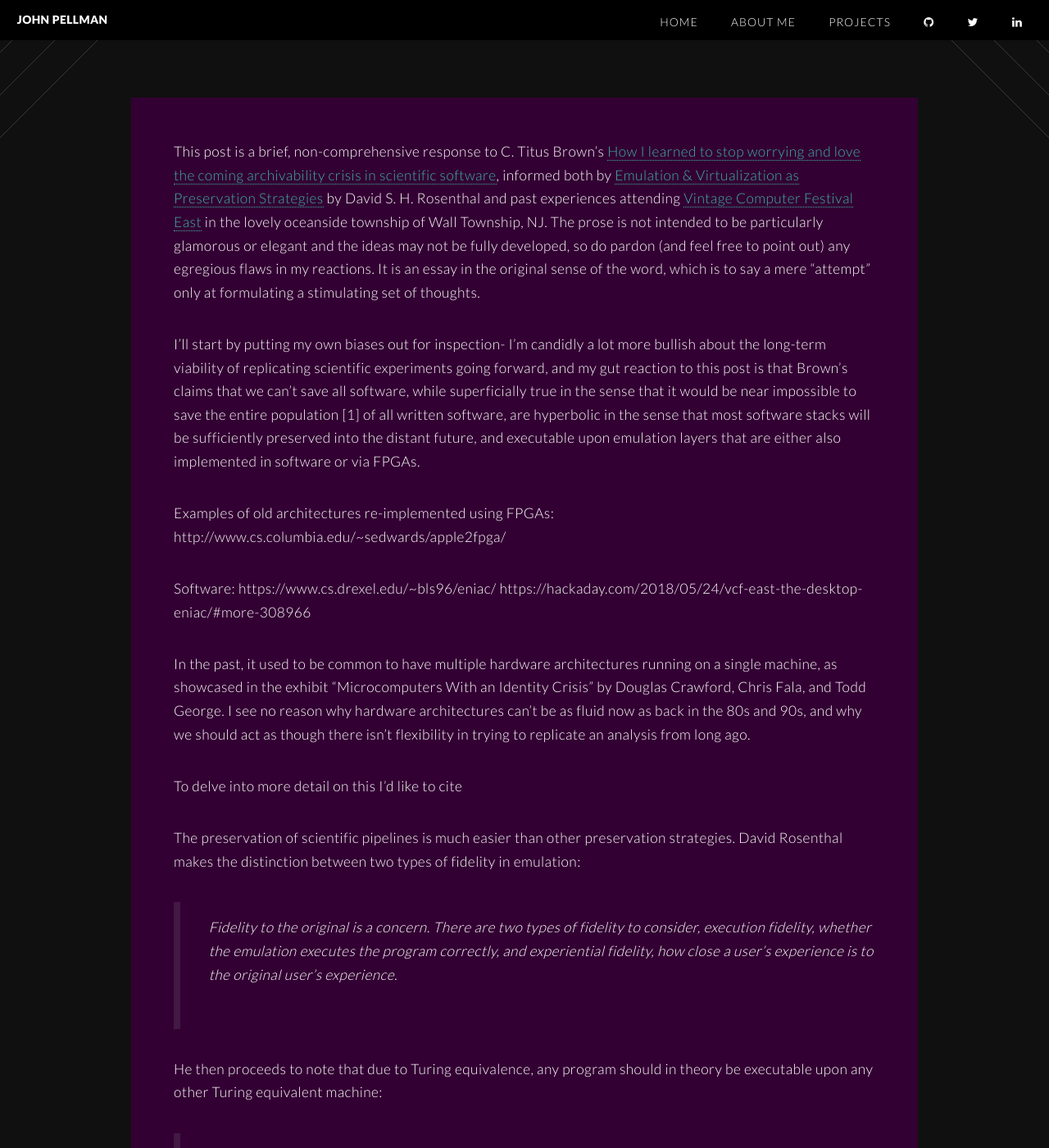
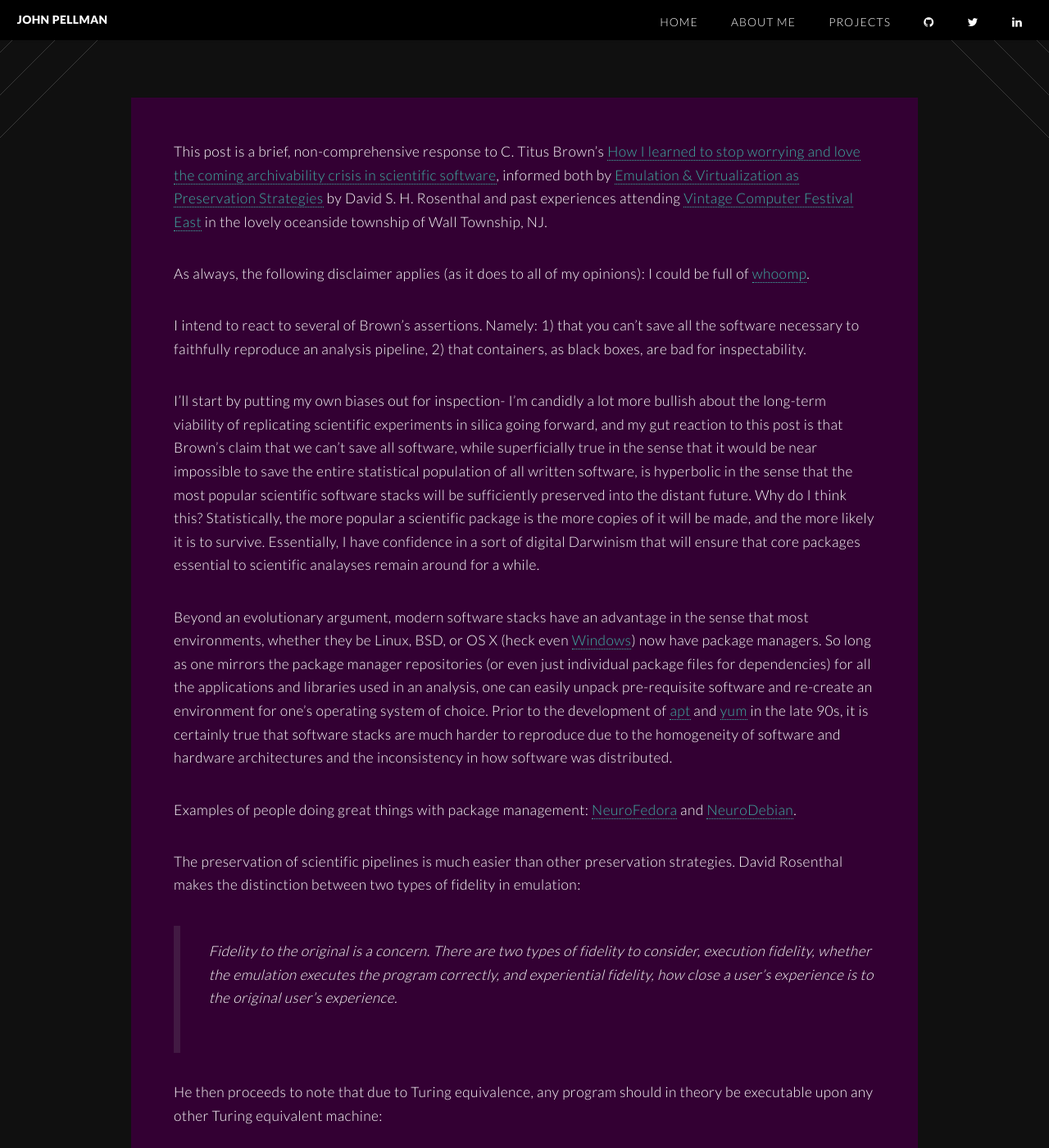
Before and after one commit to jpellman/jpellman.github.io, a Jekyll site: the page built from _posts/2018-10-29-long-term-preservation-scientific-pipelines.md, in a window 1280 px wide and 1400 px high, scrolled down 719 px. Shown: the whole window at 82% size. Built offline with Jekyll 4.4.1, drawn with Linux system fonts in a browser that asks for light colours; some of the changed text lies outside the part shown.

Commit message:
A little bit more structure, and one idea that might be original.

```diff
--- a/_posts/2018-10-29-long-term-preservation-scientific-pipelines.md
+++ b/_posts/2018-10-29-long-term-preservation-scientific-pipelines.md
@@ -5,20 +5,17 @@ date:   2018-10-29 23:59:59
 permalink: /scientific-archivability.html
 ---
 
-This post is a brief, non-comprehensive response to C. Titus Brown's [How I learned to stop worrying and love the coming archivability crisis in scientific software](http://ivory.idyll.org/blog/2017-pof-software-archivability.html), informed both by [Emulation & Virtualization as Preservation Strategies](https://mellon.org/media/filer_public/0c/3e/0c3eee7d-4166-4ba6-a767-6b42e6a1c2a7/rosenthal-emulation-2015.pdf) by David S. H. Rosenthal and past experiences attending [Vintage Computer Festival East](http://vcfed.org/wp/festivals/vintage-computer-festival-east/) in the lovely oceanside township of Wall Township, NJ.  The prose is not intended to be particularly glamorous or elegant and the ideas may not be fully developed, so do pardon (and feel free to point out) any egregious flaws in my reactions.  It is an essay in the original sense of the word, which is to say a mere "attempt" only at formulating a stimulating set of thoughts.
+This post is a brief, non-comprehensive response to C. Titus Brown's [How I learned to stop worrying and love the coming archivability crisis in scientific software](http://ivory.idyll.org/blog/2017-pof-software-archivability.html), informed both by [Emulation & Virtualization as Preservation Strategies](https://mellon.org/media/filer_public/0c/3e/0c3eee7d-4166-4ba6-a767-6b42e6a1c2a7/rosenthal-emulation-2015.pdf) by David S. H. Rosenthal and past experiences attending [Vintage Computer Festival East](http://vcfed.org/wp/festivals/vintage-computer-festival-east/) in the lovely oceanside township of Wall Township, NJ.
 
-I'll start by putting my own biases out for inspection- I'm candidly a lot more bullish about the long-term viability of replicating scientific experiments going forward, and my gut reaction to this post is that Brown's claims that we can't save *all* software, while superficially true in the sense that it would be near impossible to save the entire population [1] of all written software, are hyperbolic in the sense that most software stacks will be sufficiently preserved into the distant future, and executable upon emulation layers that are either also implemented in software or via FPGAs.
+As always, the following disclaimer applies (as it does to all of my opinions): I could be full of [whoomp](https://www.youtube.com/watch?v=1Gmn-XFGZws).
 
-Examples of old architectures re-implemented using FPGAs:
-http://www.cs.columbia.edu/~sedwards/apple2fpga/
+I intend to react to several of Brown's assertions.  Namely: 1) that you can't save all the software necessary to faithfully reproduce an analysis pipeline, 2) that containers, as black boxes, are bad for inspectability.
 
-Software:
-https://www.cs.drexel.edu/~bls96/eniac/
-https://hackaday.com/2018/05/24/vcf-east-the-desktop-eniac/#more-308966
+I'll start by putting my own biases out for inspection- I'm candidly a lot more bullish about the long-term viability of replicating scientific experiments *in silica* going forward, and my gut reaction to this post is that Brown's claim that we can't save *all* software, while superficially true in the sense that it would be near impossible to save the entire statistical population of all written software, is hyperbolic in the sense that the most popular scientific software stacks will be sufficiently preserved into the distant future.  Why do I think this?  Statistically, the more popular a scientific package is the more copies of it will be made, and the more likely it is to survive.  Essentially, I have confidence in a sort of digital Darwinism that will ensure that core packages essential to scientific analayses remain around for a while.
 
-In the past, it used to be common to have multiple hardware architectures running on a single machine, as showcased in the exhibit "Microcomputers With an Identity Crisis" by Douglas Crawford, Chris Fala, and Todd George.  I see no reason why hardware architectures can't be as fluid now as back in the 80s and 90s, and why we should act as though there isn't flexibility in trying to replicate an analysis from long ago.
+Beyond an evolutionary argument, modern software stacks have an advantage in the sense that most environments, whether they be Linux, BSD, or OS X (heck even [Windows](https://chocolatey.org/)) now have package managers.  So long as one mirrors the package manager repositories (or even just individual package files for dependencies) for all the applications and libraries used in an analysis, one can easily unpack pre-requisite software and re-create an environment for one's operating system of choice.  Prior to the development of [apt](https://en.wikipedia.org/wiki/APT_(Debian)) and [yum](https://en.wikipedia.org/wiki/Yum_(software)) in the late 90s, it is certainly true that software stacks are much harder to reproduce due to the homogeneity of software and hardware architectures and the inconsistency in how software was distributed.
 
-To delve into more detail on this I'd like to cite
+Examples of people doing great things with package management: [NeuroFedora](https://fedoraproject.org/wiki/SIGs/NeuroFedora) and [NeuroDebian](http://neuro.debian.net/).
 
 The preservation of scientific pipelines is much easier than other preservation strategies.  David Rosenthal makes the distinction between two types of fidelity in emulation:
 
@@ -39,15 +36,26 @@ He then proceeds to note that due to Turing equivalence, any program should in t
 > the systems that ran legacy digital artefacts that they may
 > need to be artificially slowed to make the emulation realistic.
 
-Neither speed nor experiential fidelity or of particular utility with respect to scientific reproducibility.  Rosenthal also notes the trend towards architectural consolidation, with only two major hardware architectures really being used in practice in modern computing:
+Neither speed nor experiential fidelity or of particular utility with respect to scientific reproducibility.
 
-> Although it is
-> impressive that MESS emulates nearly two thousand different
-> systems from the past, going forward emulating
-> only two architectures (Intel and ARM) will capture the
-> overwhelming majority of digital artefacts.
+"But John," you say, "you've only really addressed software.  What about hardware elements in the stack underlying an in silica analysis?"
+
+Well, as David Rosenthal points out in the article cited earlier (Rosenthal, section 3.2.4), the hardware underlying most software in general largely belongs to one of two CPU architectures (Intel/AMD x86_64 and ARM) due to market consolidation.
+
+(i.e., a sufficiently large sample of the most commonly used software for analyses will be preserved), and executable upon emulation layers that are either also implemented in software or via FPGAs.
+
+Examples of old architectures re-implemented using FPGAs:
+http://www.cs.columbia.edu/~sedwards/apple2fpga/
+
+Software:
+https://www.cs.drexel.edu/~bls96/eniac/
+https://hackaday.com/2018/05/24/vcf-east-the-desktop-eniac/#more-308966
+
+In the past, it used to be common to have multiple hardware architectures running on a single machine, as showcased in the exhibit "Microcomputers With an Identity Crisis" by Douglas Crawford, Chris Fala, and Todd George.  I see no reason why hardware architectures can't be as fluid now as back in the 80s and 90s, and why we should act as though there isn't flexibility in trying to replicate an analysis from long ago.
+
 
 Basically, yes Docker is black box and that could be a bad thing.  You really need configuration management (which promotes Yolanda Gil's inspectability) with hardcoded version numbers to document your server setup, good software packaging practices (which make software stacks less brittle and software archivability easier to manage), and well-documented workflows (my ideal would be to use an easy to use format like CWL).
 
+The issue with Docker also is that containerization is not sufficiently standardized across POSIX platforms.  If there's a mass exodus from Linux to illumos at some point, for example, the containerization solution would become a solaris zone.
 
-[1] By the definition of modern statistics
+Another point in this whole conversation about reproducibility, however, is how far we want to go with reproducing results.  Up until now, we've focused on talking about reproducing the CPU instructions / program that performs an analysis, but what about the data?  There's another fidelity at play here, instrumentation fidelity.  Are we going to re-create the exact same MRI machine or electron microscope to validate results in the future?  Many designs are proprietary in life sciences.  What if there are systematic flaws in data collection that affect an entire generation of analyses that we don't know about.
```
